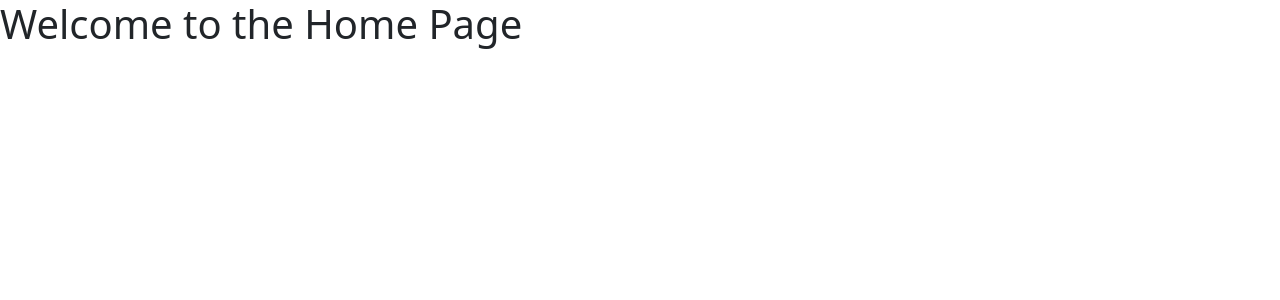
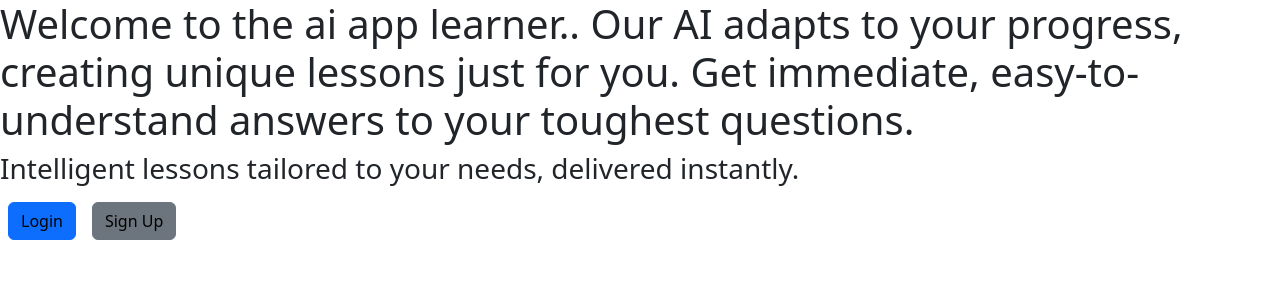
Before and after one commit to saitejamandadi99/Ai-App-Learner, a React (Create React App) app in the folder frontend/: page / in a window 1280 px wide. Shown: the top 300 px of the page. Built offline with nearby package versions, Linux system fonts and the light colour scheme.

Commit message:
added landing page and added to app.js

```diff
--- a/frontend/src/App.js
+++ b/frontend/src/App.js
@@ -2,6 +2,7 @@
 import './App.css';
 import Register from './pages/Register';
 import Login from './pages/Login';
+import LandingPage from './pages/LandingPage';
 import 'bootstrap/dist/css/bootstrap.min.css';
 import {Routes, Route} from 'react-router-dom';
 import ProtectedRoutes from './components/ProtectedRoutes/index.js';
@@ -10,10 +11,10 @@ function App() {
   return (
     <>
       <Routes>
-        <Route path = '/' element = {<h1>Welcome to the Home Page</h1>} />
-        <Route path = '/register' element = {<Register />} />
-        <Route path = '/login' element = {<Login />} />
-        <Route path = '/mainpage' element = {
+        <Route exact path = '/' element = {<LandingPage />} />
+        <Route exact path = '/register' element = {<Register />} />
+        <Route exact path = '/login' element = {<Login />} />
+        <Route exact path = '/mainpage' element = {
           <ProtectedRoutes>
             <h1>Welcome to the main Page</h1>
           </ProtectedRoutes>
--- /dev/null
+++ b/frontend/src/pages/LandingPage/index.css
@@ -0,0 +1,4 @@
+.landingpagebuttonlink{
+    text-decoration: none;
+    color: black;
+}
--- /dev/null
+++ b/frontend/src/pages/LandingPage/index.js
@@ -0,0 +1,18 @@
+import {Link} from 'react-router-dom'
+import './index.css'
+
+const LandingPage = () =>{
+    return(
+        <div className='landingPage'>
+            <h1> Welcome to the ai app learner.. Our AI adapts to your progress, creating unique lessons just for you. Get immediate, easy-to-understand answers to your toughest questions.
+            </h1>
+            <h3>Intelligent lessons tailored to your needs, delivered instantly.</h3>
+            <div className='landingpagebutton'>
+                <button type='button' className='btn btn-primary m-2'><Link to='/login' className='landingpagebuttonlink'>Login</Link></button>
+                <button type='button' className='btn btn-secondary m-2'><Link to='/register' className='landingpagebuttonlink'>Sign Up</Link> </button>
+            </div>
+        </div>
+    )
+}
+
+export default LandingPage
```
